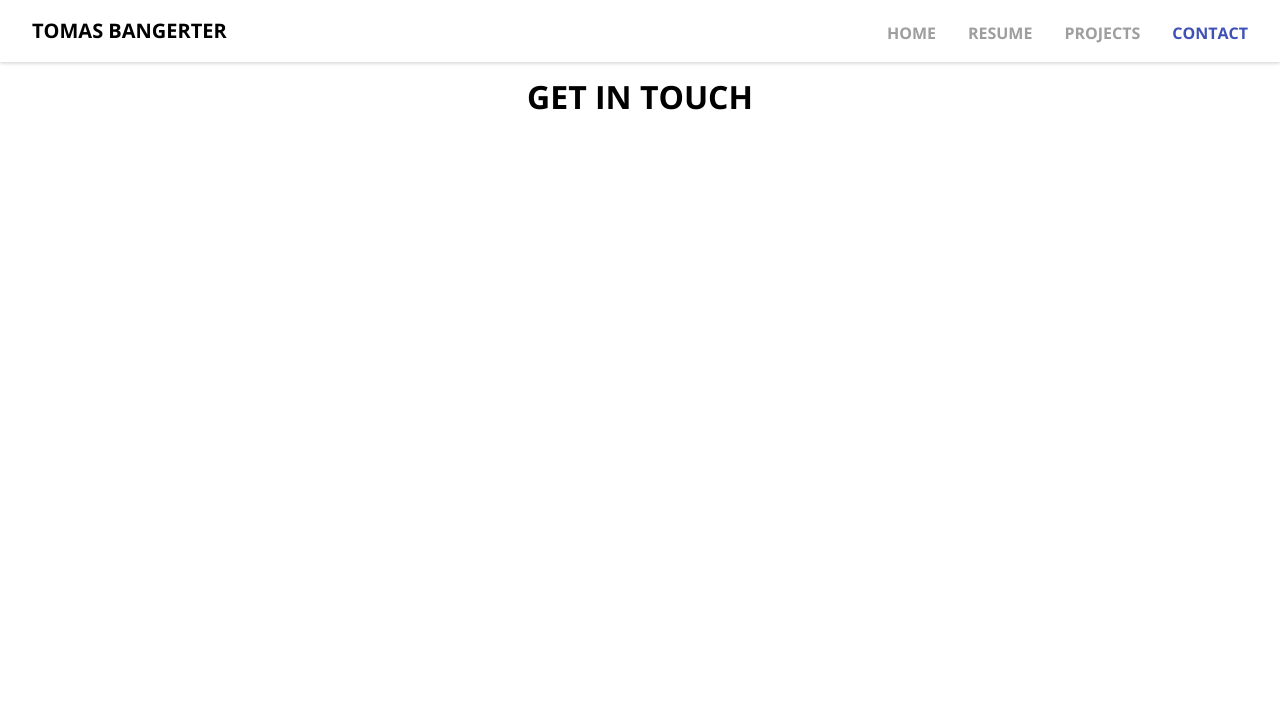
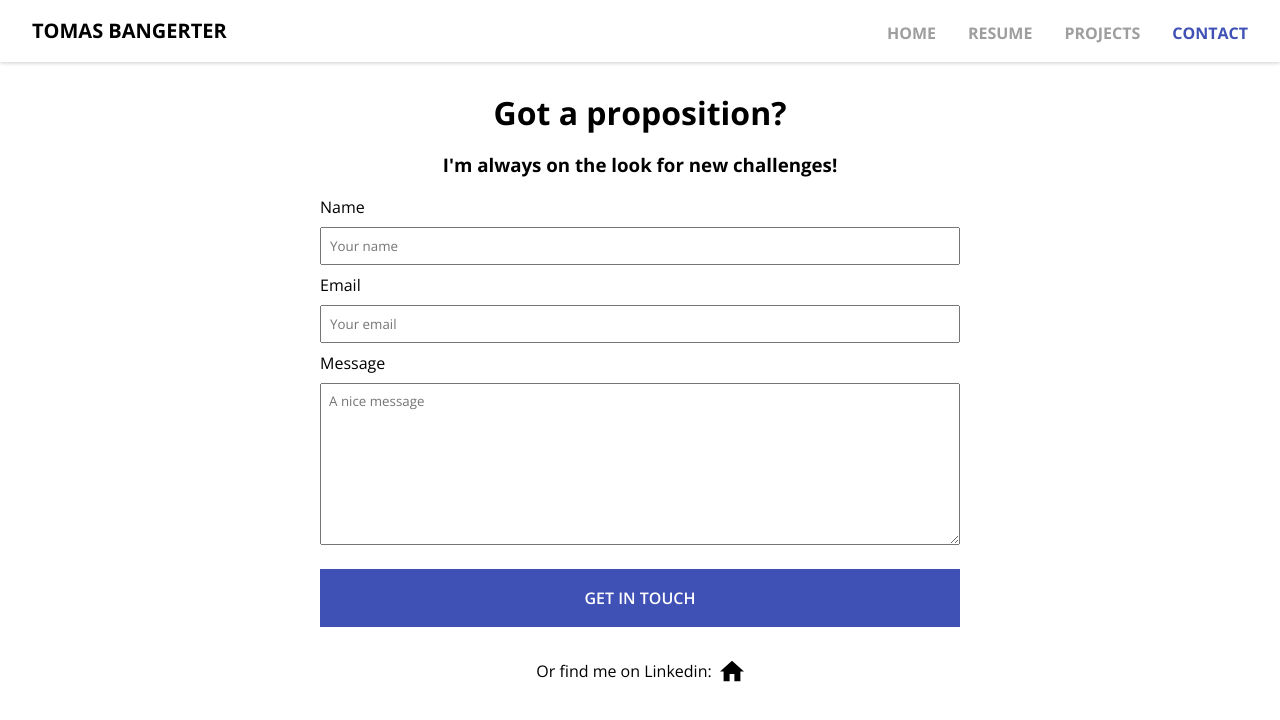
Before and after one commit to tommynueve/personal-website, a Next.js app: page /contact in a window 1280 px wide. Shown: the top 720 px of the page. Built offline with nearby package versions, Linux system fonts and the light colour scheme.

Commit message:
Added contact form skeleton. Some minor adjustments to layout padding. Made MainButton more flexible by accepting ...props.

```diff
--- a/components/buttons/MainButton.tsx
+++ b/components/buttons/MainButton.tsx
@@ -5,10 +5,18 @@ interface Props {
   variant?: 'primary' | 'secondary';
 }
 
-const MainButton: React.FC<Props> = ({ text = '', variant = 'primary' }) => {
+const MainButton: React.FC<Props & React.ButtonHTMLAttributes<HTMLButtonElement>> = ({
+  text = '',
+  variant = 'primary',
+  ...rest
+}) => {
   const className = `${style['main-button']} ${variant === 'secondary' ? style.secondary : ''}`;
 
-  return <button className={className}>{text}</button>;
+  return (
+    <button className={className} {...rest}>
+      {text}
+    </button>
+  );
 };
 
 export default MainButton;
--- a/sections/contact/Contact.module.scss
+++ b/sections/contact/Contact.module.scss
@@ -1,6 +1,39 @@
+@use '@styles/colors';
+@use '@styles/mixins';
+
 .contact-container {
   text-align: center;
-  h1 {
-    text-transform: uppercase;
+  max-width: 40em;
+  margin: 0 auto;
+
+  @include mixins.allChildExceptLast() {
+    margin-bottom: 1rem;
+  }
+
+  form {
+    display: flex;
+    flex-direction: column;
+    label {
+      text-align: left;
+    }
+    input,
+    textarea {
+      padding: 0.5rem;
+    }
+    button {
+      margin-top: 1rem;
+    }
+    @include mixins.allChildExceptLast() {
+      margin-bottom: 0.5rem;
+    }
   }
 }
+
+.linkedin-container {
+  display: flex;
+  justify-content: center;
+  margin-top: 2rem;
+  @include mixins.allChildExceptLast() {
+    margin-right: 0.5rem;
+  }
+}
--- a/sections/contact/index.tsx
+++ b/sections/contact/index.tsx
@@ -1,9 +1,25 @@
+import MainButton from '@components/buttons/MainButton';
+import HomeIcon from '@components/icons/HomeIcon';
 import style from './Contact.module.scss';
 
 const ContactSection = () => {
   return (
     <div className={style['contact-container']}>
-      <h1>Get in touch</h1>
+      <h1>Got a proposition?</h1>
+      <h3>I'm always on the look for new challenges!</h3>
+      <form>
+        <label htmlFor='name-input'>Name</label>
+        <input id='name-input' type='text' placeholder='Your name'></input>
+        <label>Email</label>
+        <input id='email-input' type='email' placeholder='Your email'></input>
+        <label>Message</label>
+        <textarea id='message-input' placeholder='A nice message' rows={8}></textarea>
+        <MainButton text='Get in touch' type='submit' />
+      </form>
+      <div className={style['linkedin-container']}>
+        <p>Or find me on Linkedin: </p>
+        <HomeIcon />
+      </div>
     </div>
   );
 };
--- a/sections/layout/Layout.module.scss
+++ b/sections/layout/Layout.module.scss
@@ -1,5 +1,5 @@
 .layout {
   main {
-    padding: 1rem 1rem 5rem 1rem;
+    padding: 2rem 1rem 5rem 1rem;
   }
 }
--- a/styles/globals.scss
+++ b/styles/globals.scss
@@ -42,3 +42,8 @@ button {
   border: none;
   outline: none;
 }
+
+input,
+textarea {
+  font-family: inherit;
+}
```
